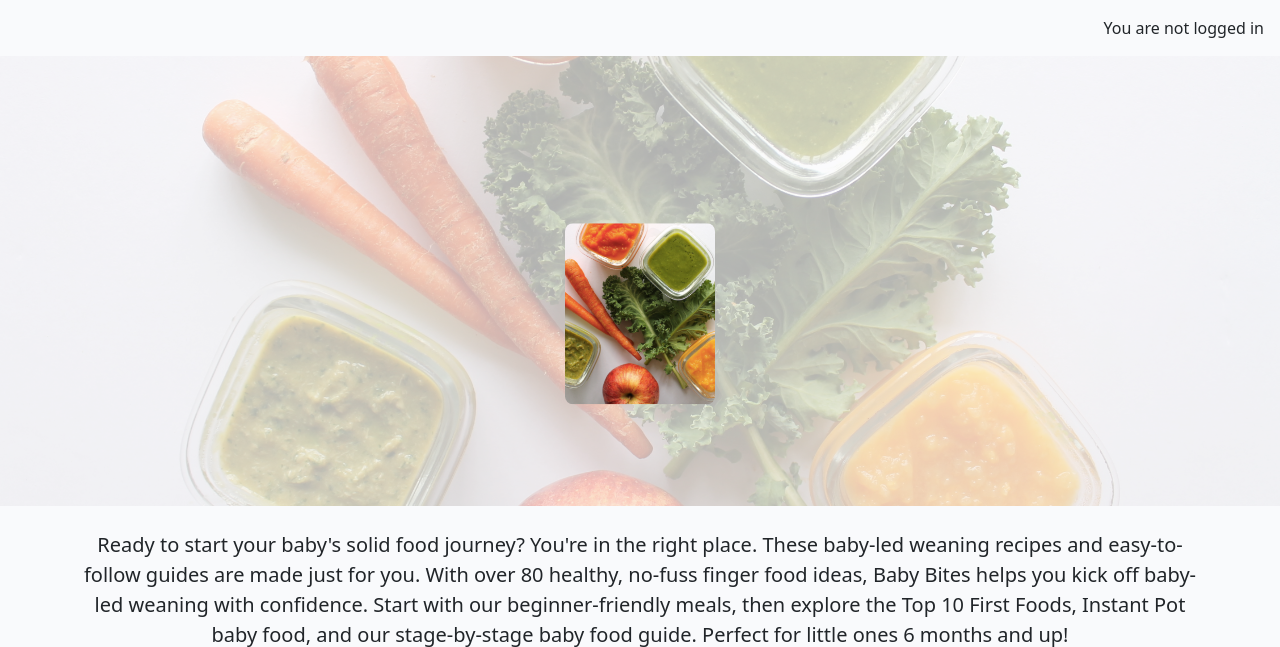
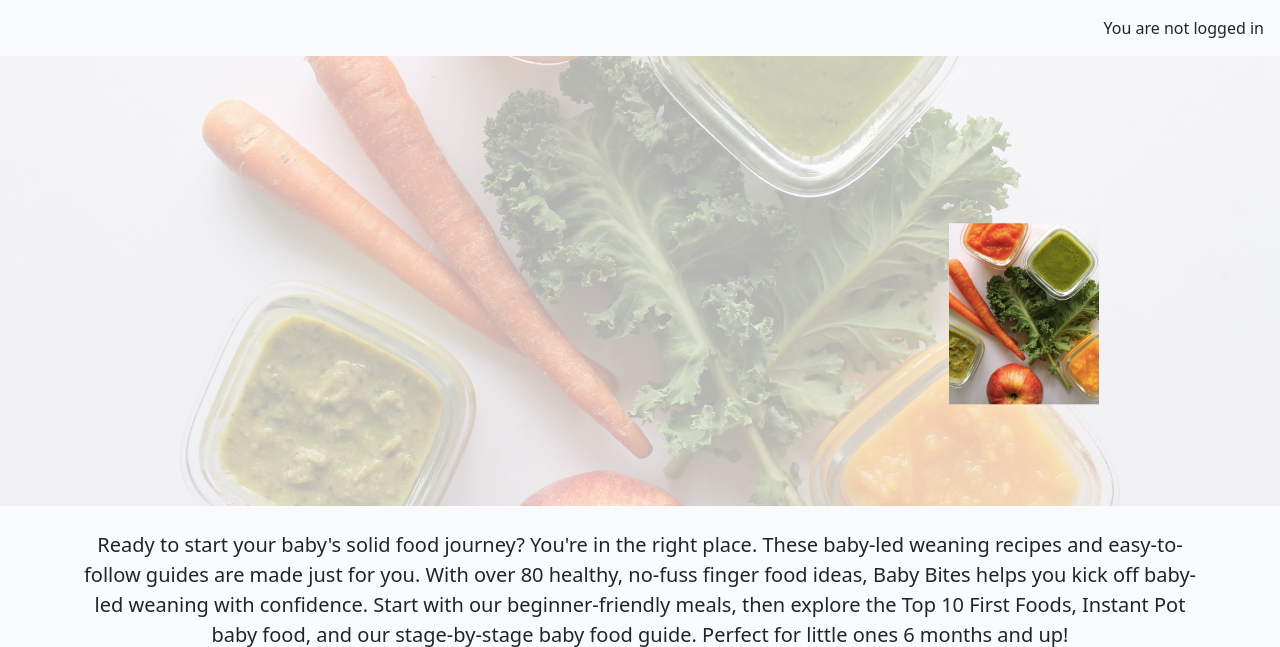
Before and after one commit to Naida1710/baby_bites, a Django app: page / in a window 1280 px wide. Shown: the part 86-733 px from the top of the page. Run offline with Django 5.2, Linux system fonts and the light colour scheme; data that the repository does not hold is empty; parts of the project's set-up code (start-up, migrations or seed data) failed here and were passed over; some libraries are stand-ins or nearby versions.

Commit message:
Move the overlay image to the left

```diff
--- a/static/css/style.css
+++ b/static/css/style.css
@@ -262,11 +262,10 @@ body {
 .overlay-image {
     position: absolute;
     top: 50%; /* Adjust this as needed */
-    left: 50%;
+    left: 80%;
     transform: translate(-50%, -50%);
     max-width: 150px;
     z-index: 2;
-    border-radius: 8px; /* Optional */
 }
 
 .hero-banner > img:first-child {
```
